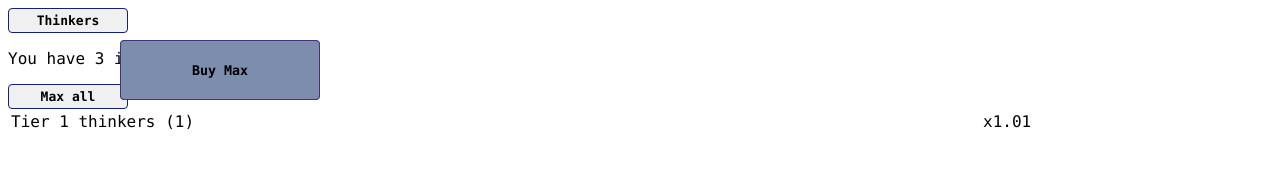
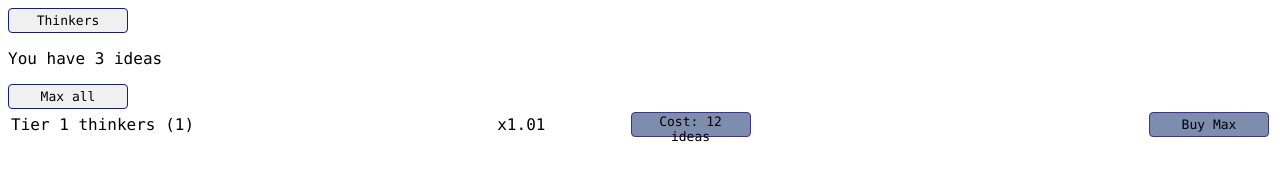
Before and after one commit to lllllllllwith10ls/universe-creation, a plain HTML site: page index.html in a window 1280 px wide. Both pictures are taken after a click on the button "Max all". Drawn offline with Linux system fonts and the light colour scheme.

Commit message:
Update styles.css

```diff
--- a/styles.css
+++ b/styles.css
@@ -7,7 +7,6 @@ button {
 .storebtn {
 	color: black;
 	background: #F0F0F0;
-	font-weight: bold;
 	font-family: Consolas,monaco,monospace;
 	border: 1px solid #12207A;
 	width: 120px;
@@ -25,39 +24,31 @@ button {
 }
 
 .storebtnlocked {
-	border-radius: 4px;
-	transition-duration: 0.2s;
-	position: absolute;
-	right: 75%;
-	top: 40px;
-	width: 200px;
-	height: 60px;
-	color: #000000;
+
+	color: black;
 	background: #7c8dad;
-	font-weight: bold;
 	font-family: Consolas,monaco,monospace;
 	border: 1px solid #443284;
-	z-index: 1;
+	width: 120px;
+	height: 25px;
+	transition-duration: 0.2s;
+	cursor: pointer;
+	border-radius: 4px;
+	font-size: 13px;
+	vertical-align: top;
 }
 
 .storebtnlocked:hover {
-	color: #FFFFFF;
+	color: #000000;
 	background: #443284;
 }
 .creationbtn {
+	color: #FFFFFF;
+	background: #000055;
+	font-family: Consolas,monaco,monospace;
 	border-radius: 4px;
 	transition-duration: 0.2s;
-	position: absolute;
-	right: 75%;
-	top: 40px;
-	width: 200px;
-	height: 60px;
-	color: #FFFFFF;
-	background: #000055;
-	font-weight: bold;
-	font-family: Consolas,monaco,monospace;
 	border: 1px solid #000055;
-	z-index: 1;
 }
 
 .creationbtn:hover {
```
